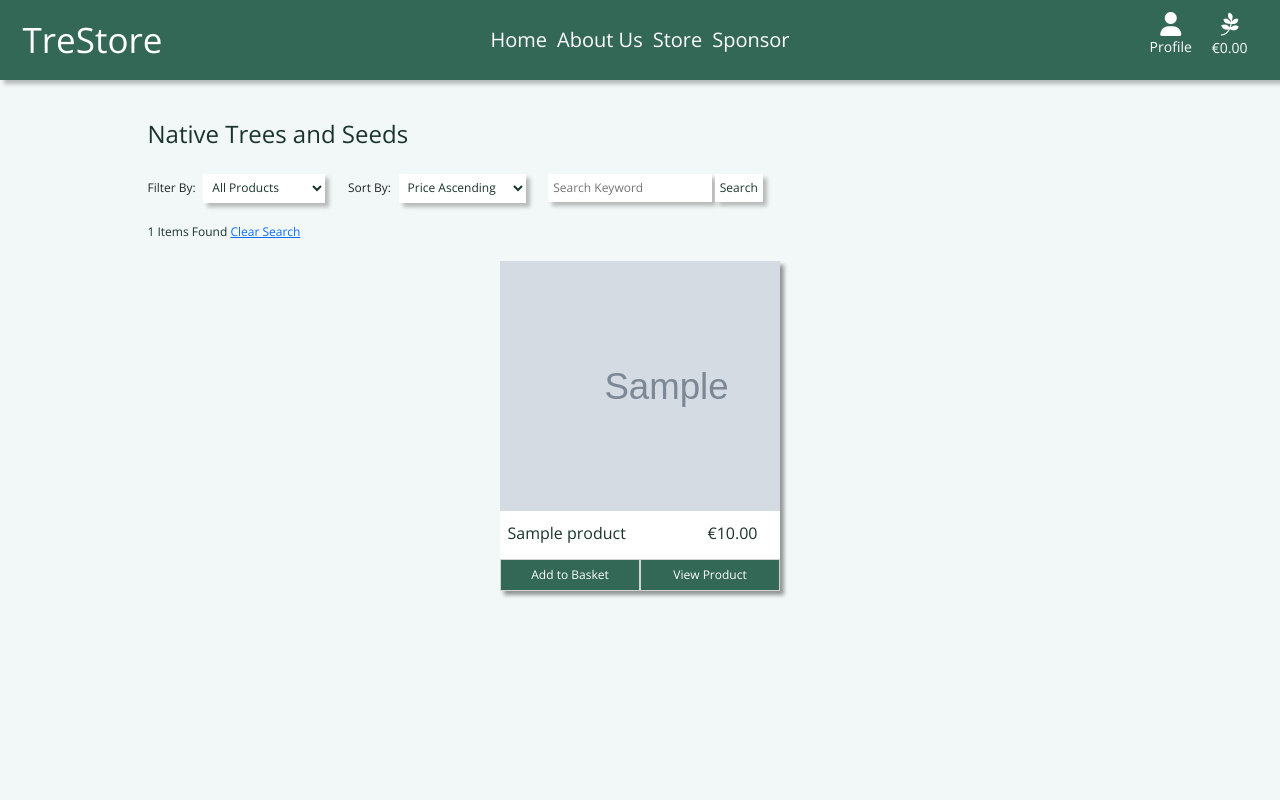
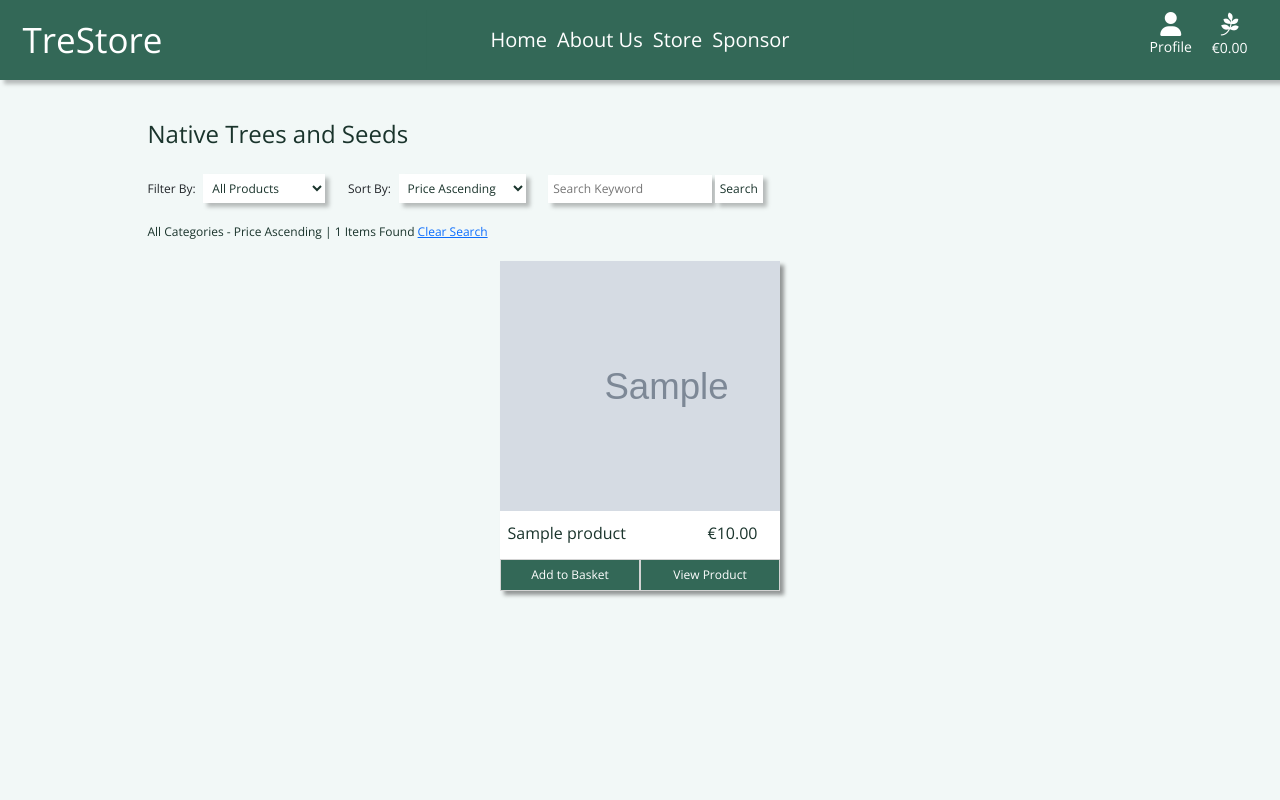
Before and after one commit to zackgithuboriginal/trestore-milestone-project-4, a Django app: page /products/ in a window 1280 px wide. Run offline with Django 3.2, Linux system fonts and the light colour scheme; tables that the repository leaves empty hold one stand-in row (values such as "Sample post"); grey boxes marked "Sample" are stand-in pictures; some libraries are stand-ins or nearby versions.

Commit message:
Added product Sorting, sort and filter parameters will now display on results page

```diff
--- a/products/templates/products/products.html
+++ b/products/templates/products/products.html
@@ -21,23 +21,27 @@
             <form method="GET" action="{% url 'products' %}">
                 <label for="product-filter">Filter By:</label>
                 <select onchange="this.form.submit()" class="product-filter-select" name="product-filter" id="product-filter">
-                    <option value="all" selected>All Products</option>
-                    <option value="seeds">Seeds</option>
-                    <option value="sapling_2_litre_pot">Saplings 2L Pot</option>
-                    <option value="sapling_4_litre_pot">Saplings 4L Pot</option>
-                    <option value="sapling_10_litre_pot">Saplings 10L Pot</option>
+                    <option value="all" {% if current_category == None %} selected {% endif %}>All Products</option>
+                    <option value="seeds" {% if current_category == 'seeds' %} selected {% endif %}>Seeds</option>
+                    <option value="sapling_2_litre_pot" {% if current_category == 'sapling_2_litre_pot' %} selected {% endif %}>Saplings 2L Pot</option>
+                    <option value="sapling_4_litre_pot" {% if current_category == 'sapling_4_litre_pot' %} selected {% endif %}>Saplings 4L Pot</option>
+                    <option value="sapling_10_litre_pot" {% if current_category == 'sapling_10_litre_pot' %} selected {% endif %}>Saplings 10L Pot</option>
                 </select>
                 <label for="product-sort">Sort By:</label>
                 <select onchange="this.form.submit()" class="product-sort-select" name="product-sort" id="product-sort">
-                    <option value="price_asc" selected>Price Ascending</option>
-                    <option value="price_desc">Price Descending</option>
-                    <option value="category">Category</option>
+                    <option value="price_asc" {% if current_sorting == 'price_asc' %} selected {% endif %}>Price Ascending</option>
+                    <option value="price_desc" {% if current_sorting == 'price_desc' %} selected {% endif %}>Price Descending</option>
+                    {% if current_category == 'All Categories' %}
+                        <option value="category" {% if current_sorting == 'category' %} selected {% endif %}>Category</option>
+                    {% endif %}
                 </select>
-                <input type="text" placeholder="Search Keyword" name="q">
+                <input type="text" placeholder="Search Keyword" name="q" {% if search_term %}value="{{ search_term }}"{% endif %}>
                 <button type='submit'>Search</button>
             </form>
         </div>
-        <p class="results-found font-color-dark col-12">{{ products|length }} Items Found <a href="{% url 'products' %}">Clear Search</a></p>
+        <div class="results-found col-12">
+            <p class="font-color-dark">{% if search_term %}{{ search_term }} - {% endif %}{% if current_category == None %}All Categories{% else %}{{ category_friendly.friendly_name }}{% endif %} - {{ current_sorting }} | {{ products|length }} Items Found <a href="{% url 'products' %}">Clear Search</a></p>
+        </div>
     <div class="store-row">
     <div class="products-container">
         {% if products|length >= 1 %}
--- a/products/views.py
+++ b/products/views.py
@@ -10,15 +10,19 @@ def all_products(request):
 
     products = Product.objects.all()
     query = None
-    category = None
+    category_friendly = 'All Categories'
+    current_category = None
+    current_sorting = 'Price Ascending'
 
     if request.GET:
         if 'product-filter' in request.GET:
             if request.GET['product-filter'] == 'all':
-                pass
+                category = None
             else:
                 category = request.GET['product-filter']
+                current_category = category
                 products = products.filter(category__name=category)
+                category_friendly = Category.objects.get(name=category)
 
         if 'q' in request.GET:
             query = request.GET['q']
@@ -28,10 +32,27 @@ def all_products(request):
             queries = Q(product_name__icontains=query) | Q(product_description__icontains=query)
             products = products.filter(queries)
 
+        if 'product-sort' in request.GET:
+            sortkey = request.GET['product-sort']
+            print(sortkey)
+            if sortkey == 'price_asc':
+                products = products.order_by('price')
+                current_sorting = 'Price Ascending'
+            elif sortkey == 'price_desc':
+                sort_direction = '-price'
+                products = products.order_by(sort_direction)
+                current_sorting = 'Price Descending'
+            else:
+                products = products.order_by('category')
+                current_sorting = 'Category'
+
     context = {
         'products': products,
         'search_term': query,
-        'current_category': category,
+        'category_friendly': category_friendly,
+        'current_category': current_category,
+        'current_sorting': current_sorting,
+
     }
 
     return render(request, 'products/products.html', context)
```
Also changed, not shown: products/migrations/0001_initial.py.
